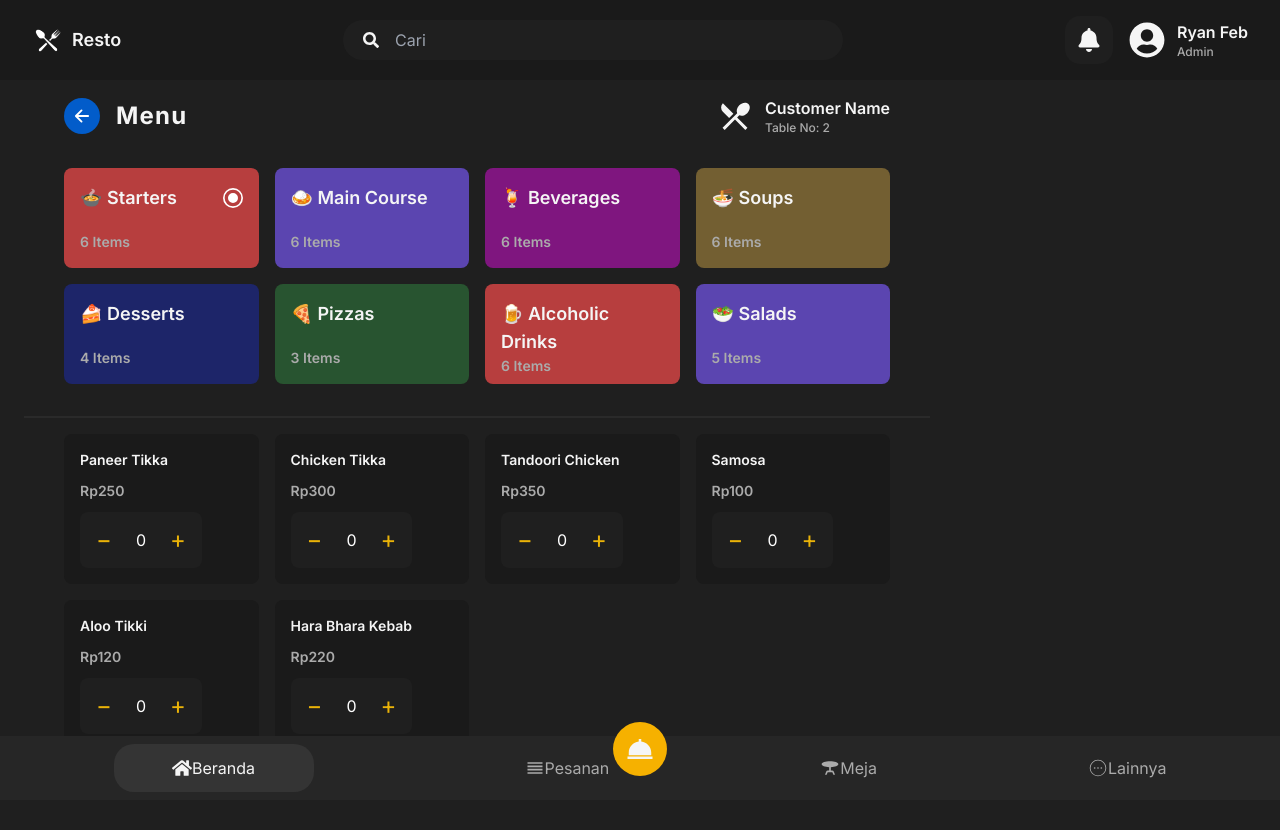
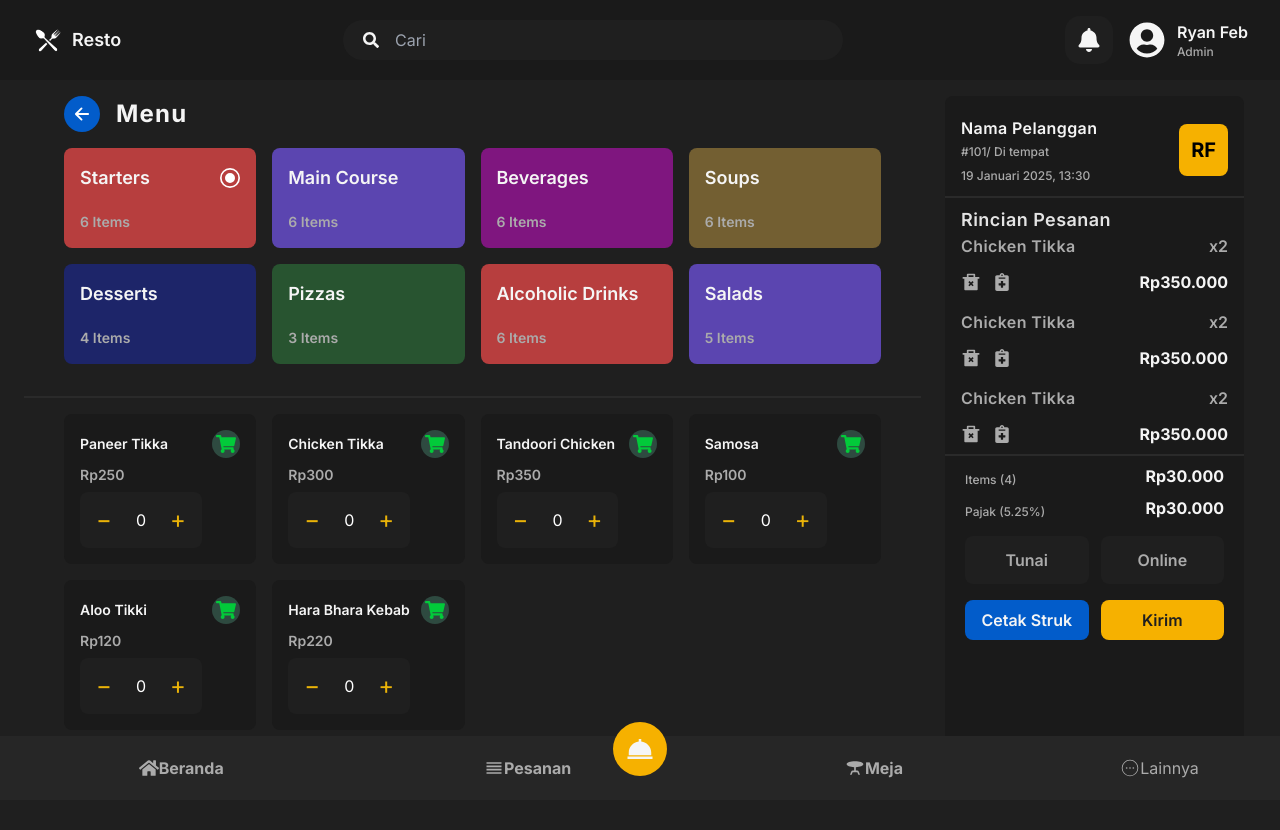
Before and after one commit to ryanyny/bbpvp-project-restaurant-pos-system, a React (Vite) app in the folder client/: page /menu in a window 1280 px wide. Shown: the top 830 px of the page. Built offline with nearby package versions, Linux system fonts and the light colour scheme.

Commit message:
Create a cart component UI design

```diff
--- a/client/package.json
+++ b/client/package.json
@@ -13,10 +13,12 @@
     "@fortawesome/fontawesome-svg-core": "^7.0.1",
     "@fortawesome/free-solid-svg-icons": "^7.0.1",
     "@fortawesome/react-fontawesome": "^3.0.2",
+    "@reduxjs/toolkit": "^2.9.0",
     "@tailwindcss/vite": "^4.1.13",
     "react": "^19.1.1",
     "react-dom": "^19.1.1",
     "react-icons": "^5.5.0",
+    "react-redux": "^9.2.0",
     "react-router-dom": "^7.9.1"
   },
   "devDependencies": {
--- /dev/null
+++ b/client/src/components/menu/Bill.jsx
@@ -0,0 +1,29 @@
+import React from "react"
+
+const Bill = () => {
+    return (
+    <>
+    <div className="flex items-center justify-between px-5 mt-2">
+        <p className="text-xs text-[#ababab] font-medium mt-2">Items (4)</p>
+        <h1 className="text-[#f5f5f5] text-md font-bold">Rp30.000</h1>
+    </div>
+
+    <div className="flex items-center justify-between px-5 mt-2">
+        <p className="text-xs text-[#ababab] font-medium mt-2">Pajak (5.25%)</p>
+        <h1 className="text-[#f5f5f5] text-md font-bold">Rp30.000</h1>
+    </div>
+
+    <div className="flex items-center gap-3 px-5 mt-4">
+        <button className="bg-[#1f1f1f] px-4 py-3 w-full rounded-lg text-[#ababab] font-semibold">Tunai</button>
+        <button className="bg-[#1f1f1f] px-4 py-3 w-full rounded-lg text-[#ababab] font-semibold">Online</button>
+    </div>
+
+    <div className="flex items-center gap-3 px-5 mt-4">
+        <button className="bg-[#025cca] px-2 py-2 w-full rounded-lg text-[#f5f5f5] font-semibold text-md">Cetak Struk</button>
+        <button className="bg-[#f6b100] px-2 py-2 w-full rounded-lg text-[#1f1f1f] font-semibold text-md">Kirim</button>
+    </div>
+    </>
+    )
+}
+
+export default Bill
--- /dev/null
+++ b/client/src/components/menu/CartItems.jsx
@@ -0,0 +1,58 @@
+import React from "react"
+import { RiDeleteBin2Fill } from "react-icons/ri"
+import { FaNotesMedical } from "react-icons/fa"
+
+const CartItems = () => {
+  return (
+    <div>
+
+        <div className="px-4 py-2">
+            <h1 className="text-lg text-[#e4e4e4] font-semibold tracking-wide">Rincian Pesanan</h1>
+
+                        <div className="flex items-center justify-between">
+                            <h1 className="text-[#ababab] font-semibold tracking-wide text-md">Chicken Tikka</h1>
+                            <p className="text-[#ababab] font-semibold">x2</p>
+                        </div>
+                        <div className="flex items-center justify-between mt-3">
+                            <div className="flex items-center gap-3">
+                                <RiDeleteBin2Fill className="text-[#ababab] cursor-pointer" size={20} />
+                                <FaNotesMedical className="text-[#ababab] cursor-pointer" size={18} />
+                            </div>
+                            <p className="text-[#f5f5f5] text-md font-bold">Rp350.000</p>
+                        </div>
+                    </div>
+
+    <div className="px-4 py-2">
+
+                        <div className="flex items-center justify-between">
+                            <h1 className="text-[#ababab] font-semibold tracking-wide text-md">Chicken Tikka</h1>
+                            <p className="text-[#ababab] font-semibold">x2</p>
+                        </div>
+                        <div className="flex items-center justify-between mt-3">
+                            <div className="flex items-center gap-3">
+                                <RiDeleteBin2Fill className="text-[#ababab] cursor-pointer" size={20} />
+                                <FaNotesMedical className="text-[#ababab] cursor-pointer" size={18} />
+                            </div>
+                            <p className="text-[#f5f5f5] text-md font-bold">Rp350.000</p>
+                        </div>
+                    </div>
+
+    <div className="px-4 py-2">
+
+                        <div className="flex items-center justify-between">
+                            <h1 className="text-[#ababab] font-semibold tracking-wide text-md">Chicken Tikka</h1>
+                            <p className="text-[#ababab] font-semibold">x2</p>
+                        </div>
+                        <div className="flex items-center justify-between mt-3">
+                            <div className="flex items-center gap-3">
+                                <RiDeleteBin2Fill className="text-[#ababab] cursor-pointer" size={20} />
+                                <FaNotesMedical className="text-[#ababab] cursor-pointer" size={18} />
+                            </div>
+                            <p className="text-[#f5f5f5] text-md font-bold">Rp350.000</p>
+                        </div>
+                    </div>
+    </div>
+  )
+}
+
+export default CartItems
--- /dev/null
+++ b/client/src/components/menu/CustomerInfo.jsx
@@ -0,0 +1,16 @@
+import React from "react"
+
+const CustomerInfo = () => {
+  return (
+    <div className="flex items-center justify-between px-4 py-3">
+                        <div className="flex flex-col items-start">
+                            <h1 className="text-md text-[#f5f5f5] font-semibold tracking-wide">Nama Pelanggan</h1>
+                            <p className="text-xs text-[#ababab] font-medium mt-1">#101/ Di tempat</p>
+                            <p className="text-xs text-[#ababab] font-medium mt-2">19 Januari 2025, 13:30</p>
+                        </div>
+                        <button className="bg-[#f6b100] p-3 text-xl font-bold rounded-lg">RF</button>
+    </div>
+  )
+}
+
+export default CustomerInfo
--- a/client/src/components/menu/MenuContainer.jsx
+++ b/client/src/components/menu/MenuContainer.jsx
@@ -1,65 +1,108 @@
-import React, { useState } from 'react'
-import { GrRadialSelected } from 'react-icons/gr'
-import { menus } from "../../constants"
+import React, { useState } from "react";
+import { GrRadialSelected } from "react-icons/gr";
+import { FaShoppingCart } from "react-icons/fa";
+import { menus } from "../../constants";
+import BackButton from "../../components/shared/BackButton";
 
 const MenuContainer = () => {
-    const [selected, setSelected] = useState(menus[0])
-    const [itemCount, setItemCount] = useState(0)
-    const [itemId, setItemId] = useState()
+  const [selected, setSelected] = useState(menus[0]);
+  const [itemCount, setItemCount] = useState(0);
+  const [itemId, setItemId] = useState();
 
   const increment = (id) => {
-        setItemId(id)
-        setItemCount((prev) => prev + 1)
-    }
+    setItemId(id);
+    setItemCount((prev) => prev + 1);
+  };
+
   const decrement = (id) => {
-        setItemId(id)
-        if(itemCount <= 0) return
-        setItemCount((prev) => prev - 1)
-    }
+    setItemId(id);
+    if (itemCount <= 0) return;
+    setItemCount((prev) => prev - 1);
+  };
 
   return (
-        <>
-        <div className="grid grid-cols-4 gap-4 px-10 py-4 w-[100%]">
-            {
-                menus.map((menu) => {
+    <div className="flex-[3]">
+      {/* Header */}
+      <div className="flex items-center gap-4 px-10 pt-4">
+        <BackButton />
+        <h1 className="text-[#f5f5f5] text-2xl font-bold tracking-wider">Menu</h1>
+      </div>
+
+      {/* Category Section */}
+      <div className="grid grid-cols-4 gap-4 px-10 py-4 w-full">
+        {menus.map((menu) => {
           return (
-                        <div key={menu.id} onClick={() => {setSelected(menu); setItemId(menu.id); setItemCount(0)}} className="flex flex-col items-start justify-between p-4 rounded-lg h-[100px] cursor-pointer" style={{backgroundColor: menu.bgColor}}>
+            <div
+              key={menu.id}
+              onClick={() => {
+                setSelected(menu);
+                setItemId(menu.id);
+                setItemCount(0);
+              }}
+              className="flex flex-col items-start justify-between p-4 rounded-lg h-[100px] cursor-pointer"
+              style={{ backgroundColor: menu.bgColor }}
+            >
               <div className="flex items-center justify-between w-full">
-                                <h1 className="text-[#f5f5f5] text-lg font-semibold">{menu.icon} {menu.name}</h1>
-                                {selected.id === menu.id && <GrRadialSelected className="text-white" size={20}/>}
+                <h1 className="text-[#f5f5f5] text-lg font-semibold">
+                  {menu.name}
+                </h1>
+                {selected.id === menu.id && (
+                  <GrRadialSelected className="text-white" size={20} />
+                )}
               </div>
-                            <p className="text-[#ababab] text-sm font-semibold">{menu.items.length} Items</p>
+              <p className="text-[#ababab] text-sm font-semibold">
+                {menu.items.length} Items
+              </p>
             </div>
-                    )
-                })
-            }
+          );
+        })}
       </div>
 
       <hr className="border-[#2a2a2a] border-t-2 mt-4" />
 
-        <div className="grid grid-cols-4 gap-4 px-10 py-4 w-[100%]">
-            {
-                selected?.items.map((menu) => {
+      {/* Item Section */}
+      <div className="grid grid-cols-4 gap-4 px-10 py-4 w-full">
+        {selected?.items.map((menu) => {
           return (
-                        <div key={menu.id} className="flex flex-col items-start justify-between p-4 rounded-lg h-[150px] cursor-pointer hover:bg-[#2a2a2a] bg-[#1a1a1a]">
-                            <h1 className="text-[#f5f5f5] text-sm font-semibold">{menu.icon} {menu.name}</h1>
+            <div
+              key={menu.id}
+              className="flex flex-col items-start justify-between p-4 rounded-lg h-[150px] cursor-pointer hover:bg-[#2a2a2a] bg-[#1a1a1a]"
+            >
               <div className="flex items-center justify-between w-full">
-                                <p className="text-[#ababab] text-sm font-semibold">Rp{menu.price}</p>
+                              <h1 className="text-[#f5f5f5] text-sm font-semibold">
+                {menu.name}
+              </h1>
+              <button className="bg-[#2e4a40] text-[#02ca3a] p-1 rounded-full cursor-pointer"><FaShoppingCart size={20} /></button>
+              </div>
+              <div className="flex items-center justify-between w-full">
+                <p className="text-[#ababab] text-sm font-semibold">
+                  Rp{menu.price}
+                </p>
               </div>
 
               <div className="flex items-center justify-between bg-[#1f1f1f] px-4 py-3 rounded-lg gap-6">
-                                <button onClick={() => decrement(menu.id)} className="text-yellow-500 text-2xl">&minus;</button>
-                                <span className="text-white">{itemId === menu.id ? itemCount : "0"}</span>
-                                <button onClick={() => increment(menu.id)} className="text-yellow-500 text-2xl">&#43;</button>
+                <button
+                  onClick={() => decrement(menu.id)}
+                  className="text-yellow-500 text-2xl"
+                >
+                  &minus;
+                </button>
+                <span className="text-white">
+                  {itemId === menu.id ? itemCount : "0"}
+                </span>
+                <button
+                  onClick={() => increment(menu.id)}
+                  className="text-yellow-500 text-2xl"
+                >
+                  &#43;
+                </button>
               </div>
             </div>
-                    )
-                })
-            }
+          );
+        })}
       </div>
-        </>
+    </div>
+  );
+};
 
-    )
-}
-
-export default MenuContainer
+export default MenuContainer;
--- a/client/src/components/shared/BottomNav.jsx
+++ b/client/src/components/shared/BottomNav.jsx
@@ -1,5 +1,5 @@
 import React, { useState } from "react"
-import { useNavigate } from "react-router-dom"
+import { useLocation, useNavigate } from "react-router-dom"
 import { FaHome } from "react-icons/fa"
 import { MdOutlineReorder, MdTableBar } from "react-icons/md"
 import { CiCircleMore } from "react-icons/ci"
@@ -8,6 +8,7 @@ import Modal from "./Modal"
 
 const BottomNav = () => {
     const navigate = useNavigate()
+    const location = useLocation()
     const [isModalOpen, setIsModalOpen] = useState(false)
     const [GuestCount, setGuestCount] = useState(0)
 
@@ -23,15 +24,17 @@ const BottomNav = () => {
         setGuestCount((prev) => prev - 1)
     }
 
+    const isActive = (path) => location.pathname === path
+
     return (
         <div className="fixed bottom-0 left-0 right-0 bg-[#262626] p-2 h-16 flex justify-around z-50">
-            <button onClick={() => navigate("/")} className="flex items-center justify-center text-[#f5f5f5] bg-[#343434] w-[200px] rounded-[20px]">
+            <button onClick={() => navigate("/")} className={`flex items-center justify-center font-bold ${isActive("/") ? "text-[#f5f5f5] bg-[#343434]" : "text-[#ababab]"}  w-[200px] rounded-[20px]`}>
                 <FaHome className="inline-mr-2" size={20} />Beranda
             </button>
-            <button onClick={() => navigate("/orders")} className="flex items-center justify-center text-[#ababab]">
+            <button onClick={() => navigate("/orders")} className={`flex items-center justify-center font-bold ${isActive("/orders") ? "text-[#f5f5f5] bg-[#343434]" : "text-[#ababab]"}  w-[200px] rounded-[20px]`}>
                 <MdOutlineReorder className="inline-mr-2" size={20} />Pesanan
             </button>
-            <button onClick={() => navigate("/tables")} className="flex items-center justify-center text-[#ababab]">
+            <button onClick={() => navigate("/tables")} className={`flex items-center justify-center font-bold ${isActive("/tables") ? "text-[#f5f5f5] bg-[#343434]" : "text-[#ababab]"}  w-[200px] rounded-[20px]`}>
                 <MdTableBar className="inline-mr-2" size={20} />Meja
             </button>
             <button className="flex items-center justify-center text-[#ababab]">
--- a/client/src/components/tables/TableCard.jsx
+++ b/client/src/components/tables/TableCard.jsx
@@ -1,7 +1,7 @@
 import React from "react"
 import { useNavigate } from "react-router-dom"
 
-const TableCard = ({ name, status, initials }) => {
+const TableCard = ({ name, status, initials, seats }) => {
     const navigate = useNavigate()
 
     const handleClick = () => {
@@ -27,6 +27,7 @@ const TableCard = ({ name, status, initials }) => {
                 }`}>
                     {initials}
             </div>
+            <p className="text-[#ababab] text-xs">Kursi: <span className="text-[#f5f5f5]">{seats}</span></p>
         </div>
     </div>
     )
--- a/client/src/pages/Menu.jsx
+++ b/client/src/pages/Menu.jsx
@@ -1,7 +1,8 @@
 import React from "react"
 import BottomNav from "../components/shared/BottomNav"
-import BackButton from "../components/shared/BackButton"
-import { MdRestaurantMenu } from "react-icons/md"
+import CustomerInfo from "../components/menu/CustomerInfo"
+import CartItems from "../components/menu/CartItems"
+import Bill from "../components/menu/Bill"
 import MenuContainer from "../components/menu/MenuContainer"
 
 const Menu = () => {
@@ -10,29 +11,23 @@ const Menu = () => {
         <main className="flex-1 overflow-y-auto pb-20">
             <section className="flex gap-6 px-6">
                 {/* Left div */}
-                <div className="flex-[3]">
-                    <div className="flex items-center justify-between px-10 py-4">
-                        <div className="flex items-center gap-4">
-                            <BackButton />
-                            <h1 className="text-[#f5f5f5] text-2xl font-bold tracking-wider">Menu</h1>
-                        </div>
-
-                        <div className="flex items-center justify-around gap-4">
-                            <div className="flex items-center gap-3 cursor-pointer">
-                                <MdRestaurantMenu className="text-[#f5f5f5] text-4xl" />
-                                <div className="flex flex-col items-start">
-                                    <h1 className="text-md text-[#f5f5f5] font-semibold">Customer Name</h1>
-                                    <p className="text-xs text-[#ababab] font-medium">Table No: 2</p>
-                                </div>
-                            </div>
-                        </div>
-                    </div>
-
-                    <MenuContainer />
-                </div>
+                <MenuContainer   />
 
                 {/* Right div */}
-                <div className="flex-[1] hidden lg:block"></div>
+                <div className="flex-[1] bg-[#1a1a1a] mt-4 mr-3 hidden rounded-lg pt-2 lg:block">
+                    {/* Customer Info */}
+                    <CustomerInfo />
+
+                    <hr className="border-[#2a2a2a] border-t-2" />
+
+                    {/* Cart Items */}
+                    <CartItems />
+
+                    <hr className="border-[#2a2a2a] border-t-2" />
+
+                    {/* Bills */}
+                    <Bill />
+                </div>
             </section>
         </main>
         <BottomNav />
```
Also changed, not shown: client/src/main.jsx (+6 -2 lines), client/src/redux/store.js (added, +7 -0 lines), 1 other file (tests, documents, lock files or other folders). Lines whose indentation alone changed are shown as unchanged.
